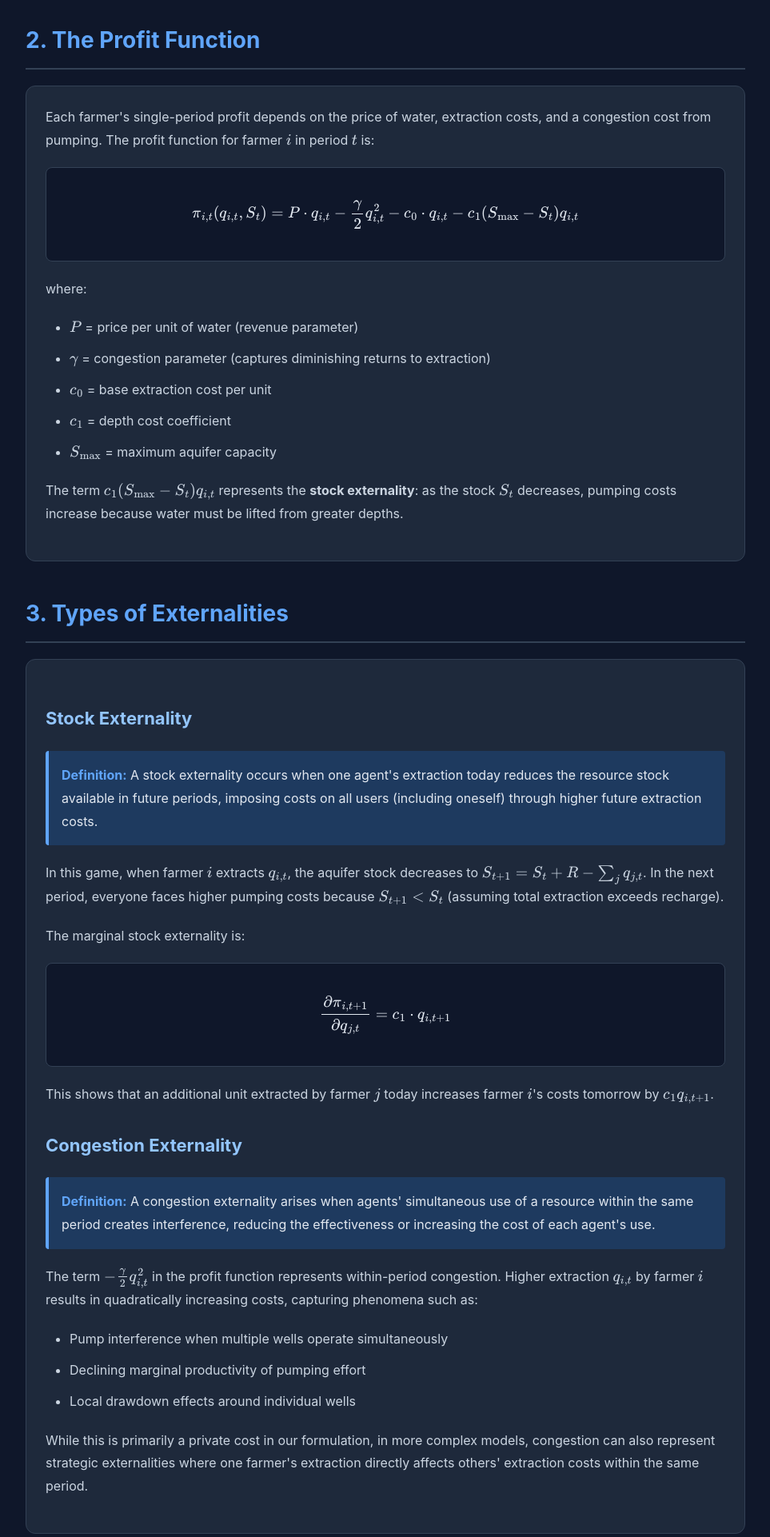
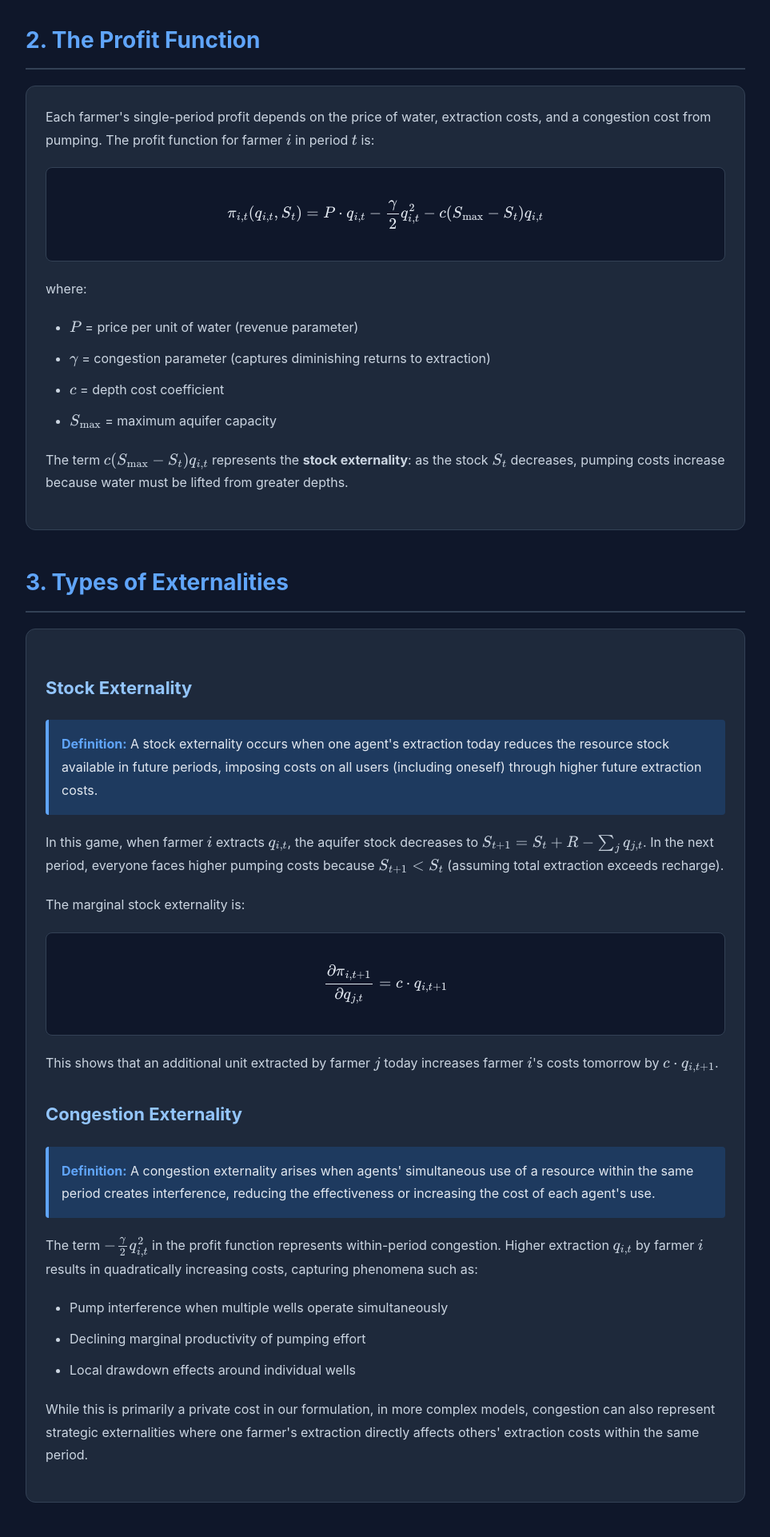
Before and after one commit to jenna-anders/resources, a Flask app: page /about in a window 1280 px wide. Shown: the part 959-2881 px from the top of the page at 80% size, without its empty margins (158-1121 px from the left). Run offline with Flask 3, Linux system fonts and the light colour scheme.

Commit message:
Update about.html

```diff
--- a/templates/about.html
+++ b/templates/about.html
@@ -151,18 +151,17 @@
                 from pumping. The profit function for farmer \(i\) in period \(t\) is:
             </p>
             <div class="math-block">
-                \[\pi_{i,t}(q_{i,t}, S_t) = P \cdot q_{i,t} - \frac{\gamma}{2} q_{i,t}^2 - c_0 \cdot q_{i,t} - c_1 (S_{\max} - S_t) q_{i,t}\]
+                \[\pi_{i,t}(q_{i,t}, S_t) = P \cdot q_{i,t} - \frac{\gamma}{2} q_{i,t}^2 - c (S_{\max} - S_t) q_{i,t}\]
             </div>
             <p>where:</p>
             <ul>
                 <li>\(P\) = price per unit of water (revenue parameter)</li>
                 <li>\(\gamma\) = congestion parameter (captures diminishing returns to extraction)</li>
-                <li>\(c_0\) = base extraction cost per unit</li>
-                <li>\(c_1\) = depth cost coefficient</li>
+                <li>\(c\) = depth cost coefficient</li>
                 <li>\(S_{\max}\) = maximum aquifer capacity</li>
             </ul>
             <p>
-                The term \(c_1 (S_{\max} - S_t) q_{i,t}\) represents the <strong>stock externality</strong>:
+                The term \(c (S_{\max} - S_t) q_{i,t}\) represents the <strong>stock externality</strong>:
                 as the stock \(S_t\) decreases, pumping costs increase because water must be lifted from greater depths.
             </p>
         </div>
@@ -184,11 +183,11 @@
                 The marginal stock externality is:
             </p>
             <div class="math-block">
-                \[\frac{\partial \pi_{i,t+1}}{\partial q_{j,t}} = c_1 \cdot q_{i,t+1}\]
+                \[\frac{\partial \pi_{i,t+1}}{\partial q_{j,t}} = c \cdot q_{i,t+1}\]
             </div>
             <p>
                 This shows that an additional unit extracted by farmer \(j\) today increases farmer \(i\)'s costs tomorrow
-                by \(c_1 q_{i,t+1}\).
+                by \(c \cdot q_{i,t+1}\).
             </p>
 
             <h3>Congestion Externality</h3>
@@ -219,26 +218,26 @@
                 Each farmer \(i\) solves:
             </p>
             <div class="math-block">
-                \[\max_{q_i} \; \pi_i(q_i, S) = P \cdot q_i - \frac{\gamma}{2} q_i^2 - c_0 \cdot q_i - c_1 (S_{\max} - S) q_i\]
+                \[\max_{q_i} \; \pi_i(q_i, S) = P \cdot q_i - \frac{\gamma}{2} q_i^2 - c (S_{\max} - S) q_i\]
             </div>
             <p>
                 The first-order condition is:
             </p>
             <div class="math-block">
-                \[\frac{\partial \pi_i}{\partial q_i} = P - \gamma q_i - c_0 - c_1 (S_{\max} - S) = 0\]
+                \[\frac{\partial \pi_i}{\partial q_i} = P - \gamma q_i - c (S_{\max} - S) = 0\]
             </div>
             <p>
                 Solving for \(q_i\):
             </p>
             <div class="math-block">
-                \[q_i^* = \frac{P - c_0 - c_1 (S_{\max} - S)}{\gamma}\]
+                \[q_i^* = \frac{P - c (S_{\max} - S)}{\gamma}\]
             </div>
             <p>
                 Since all farmers are identical, in a symmetric Nash equilibrium, each chooses the same quantity \(q^*\).
                 The total extraction is:
             </p>
             <div class="math-block">
-                \[Q^* = n \cdot q^* = \frac{n[P - c_0 - c_1 (S_{\max} - S)]}{\gamma}\]
+                \[Q^* = n \cdot q^* = \frac{n[P - c (S_{\max} - S)]}{\gamma}\]
             </div>
             <p>
                 <strong>Key insight:</strong> Individual farmers do not internalize the stock externality. They ignore the fact that
@@ -269,7 +268,7 @@
                 of the stock:
             </p>
             <div class="math-block">
-                \[P - \gamma q_{i,t} - c_0 - c_1(S_{\max} - S_t) = \lambda_t\]
+                \[P - \gamma q_{i,t} - c(S_{\max} - S_t) = \lambda_t\]
             </div>
             <p>
                 where \(\lambda_t\) is the marginal user cost (the present value of future cost increases from reducing \(S_t\) by one unit).
@@ -289,13 +288,13 @@
 
         <div class="card">
             <p>
-                Using the Nash equilibrium extraction level \(q^* = \frac{P - c_0 - c_1 (S_{\max} - S)}{\gamma}\),
+                Using the Nash equilibrium extraction level \(q^* = \frac{P - c (S_{\max} - S)}{\gamma}\),
                 we can analyze how equilibrium behavior changes with parameters:
             </p>
 
             <h3>Effect of Stock Level</h3>
             <div class="math-block">
-                \[\frac{\partial q^*}{\partial S} = \frac{c_1}{\gamma} > 0\]
+                \[\frac{\partial q^*}{\partial S} = \frac{c}{\gamma} > 0\]
             </div>
             <p>
                 Lower stock \(\Rightarrow\) higher costs \(\Rightarrow\) lower extraction. As the aquifer depletes, it becomes
```
